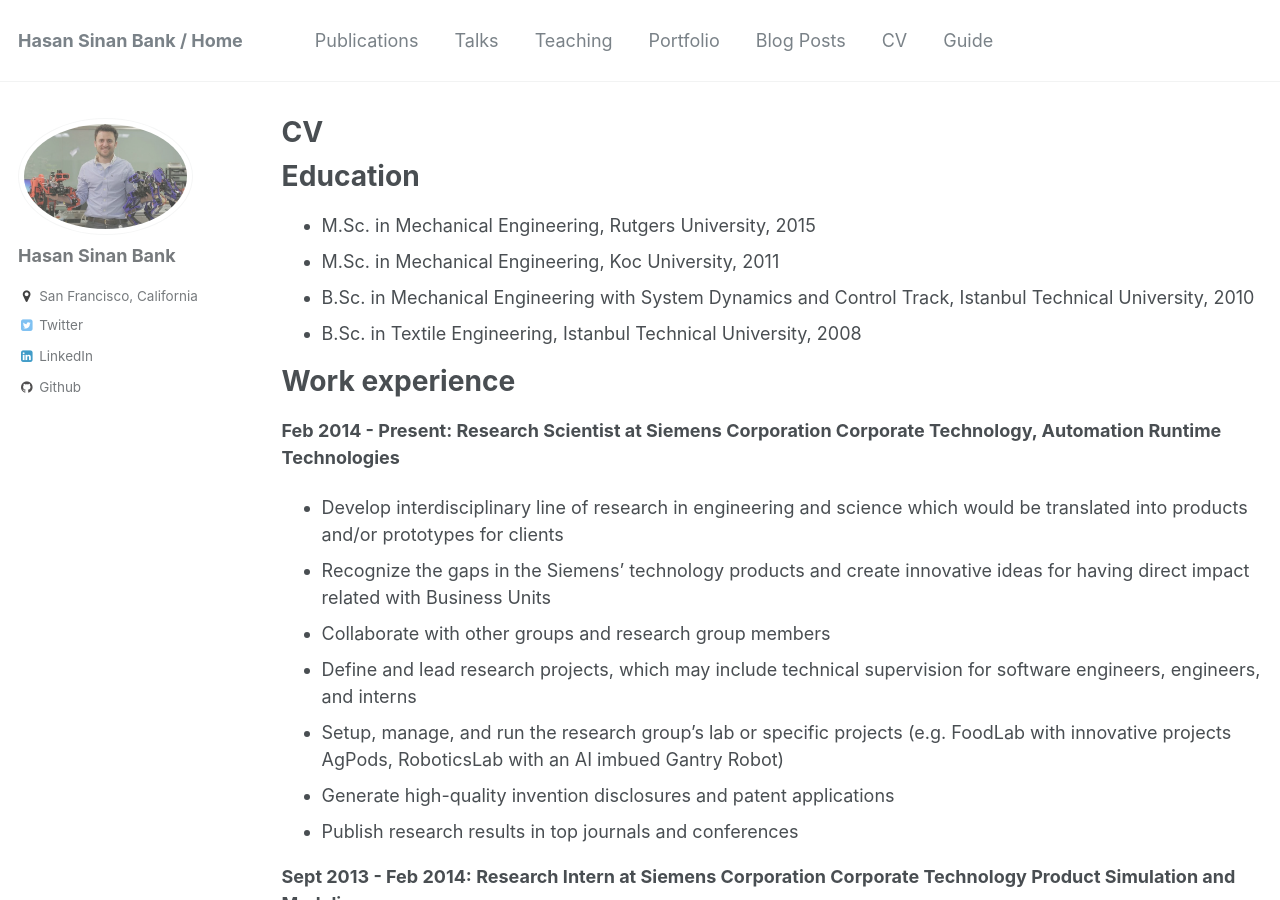
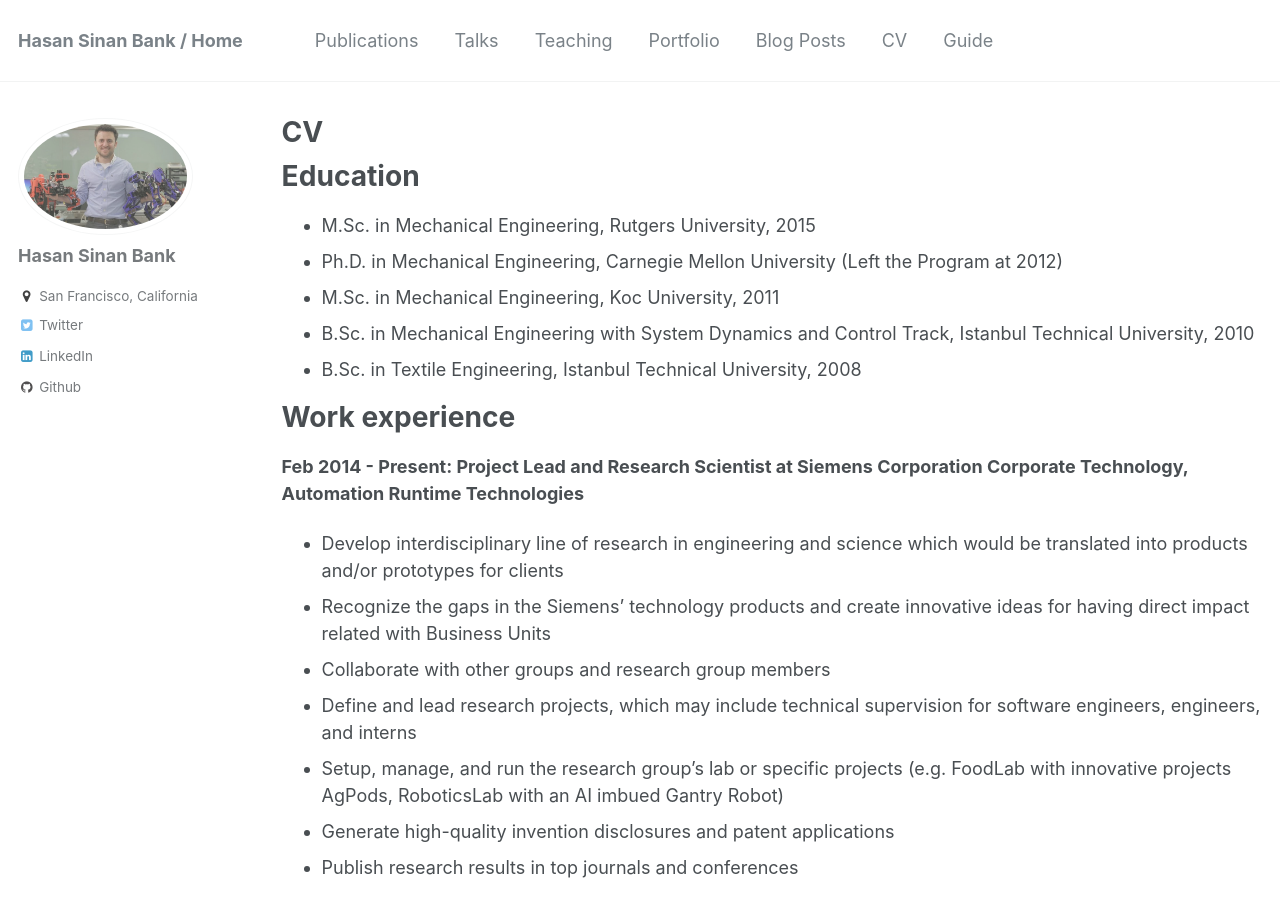
Before and after one commit to bankh/bankh.github.io, a Jekyll site: the page built from _pages/cv.md, in a window 1280 px wide and 900 px high. Built offline with Jekyll 4.4.1, drawn with Linux system fonts in a browser that asks for light colours.

Commit message:
Update cv.md

```diff
--- a/_pages/cv.md
+++ b/_pages/cv.md
@@ -10,13 +10,14 @@
 Education
 ======
 * M.Sc. in Mechanical Engineering, Rutgers University, 2015
+* Ph.D. in Mechanical Engineering, Carnegie Mellon University (Left the Program at 2012)
 * M.Sc. in Mechanical Engineering, Koc University, 2011
 * B.Sc. in Mechanical Engineering with System Dynamics and Control Track, Istanbul Technical University, 2010
 * B.Sc. in Textile Engineering, Istanbul Technical University, 2008
 
 Work experience
 ======
-<b> Feb 2014 - Present: Research Scientist at Siemens Corporation Corporate Technology, Automation Runtime Technologies <b />
+<b> Feb 2014 - Present: Project Lead and Research Scientist at Siemens Corporation Corporate Technology, Automation Runtime Technologies <b />
 * Develop interdisciplinary line of research in engineering and science which would be translated into products and/or prototypes for clients
 * Recognize the gaps in the Siemens' technology products and create innovative ideas for having direct impact related with Business Units
 * Collaborate with other groups and research group members
```
